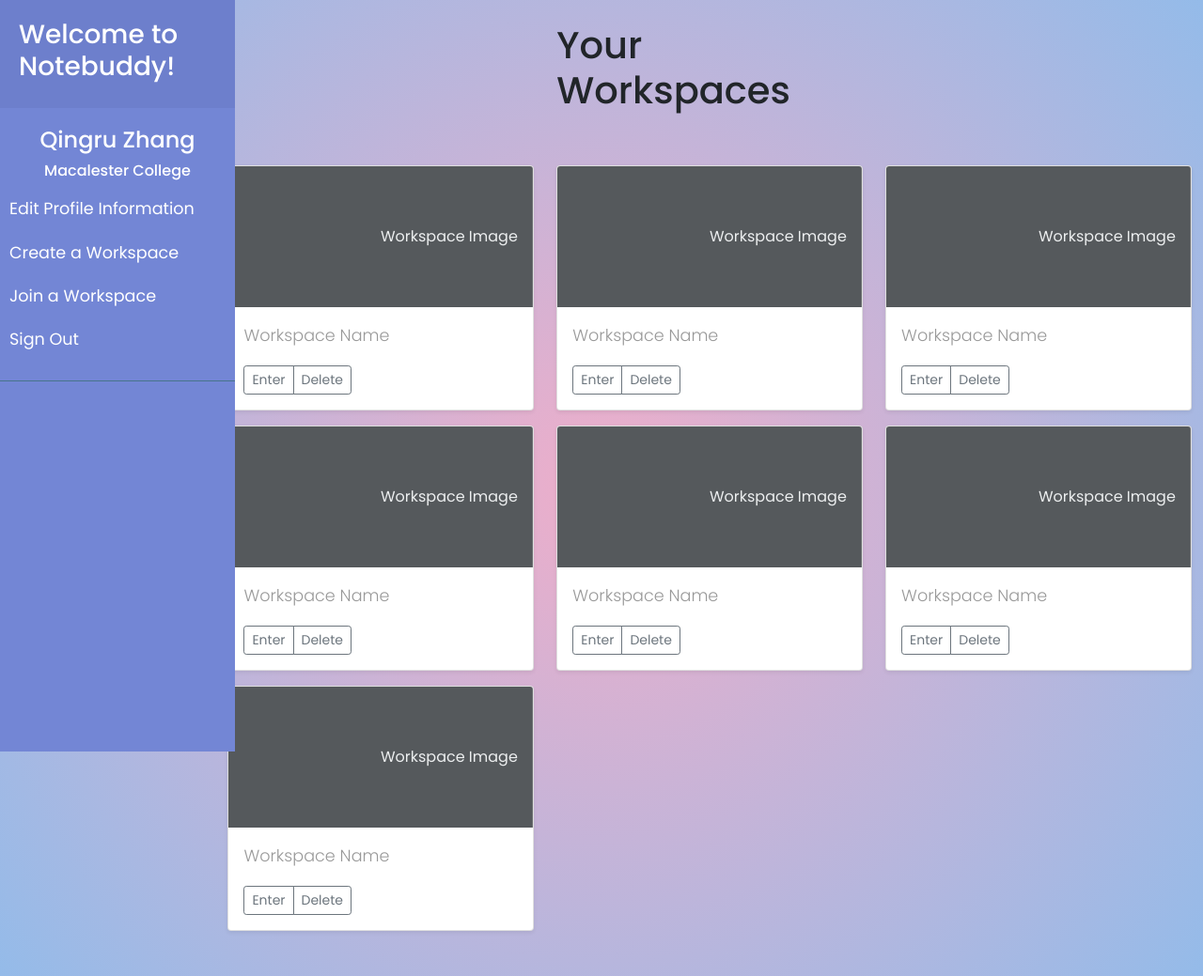
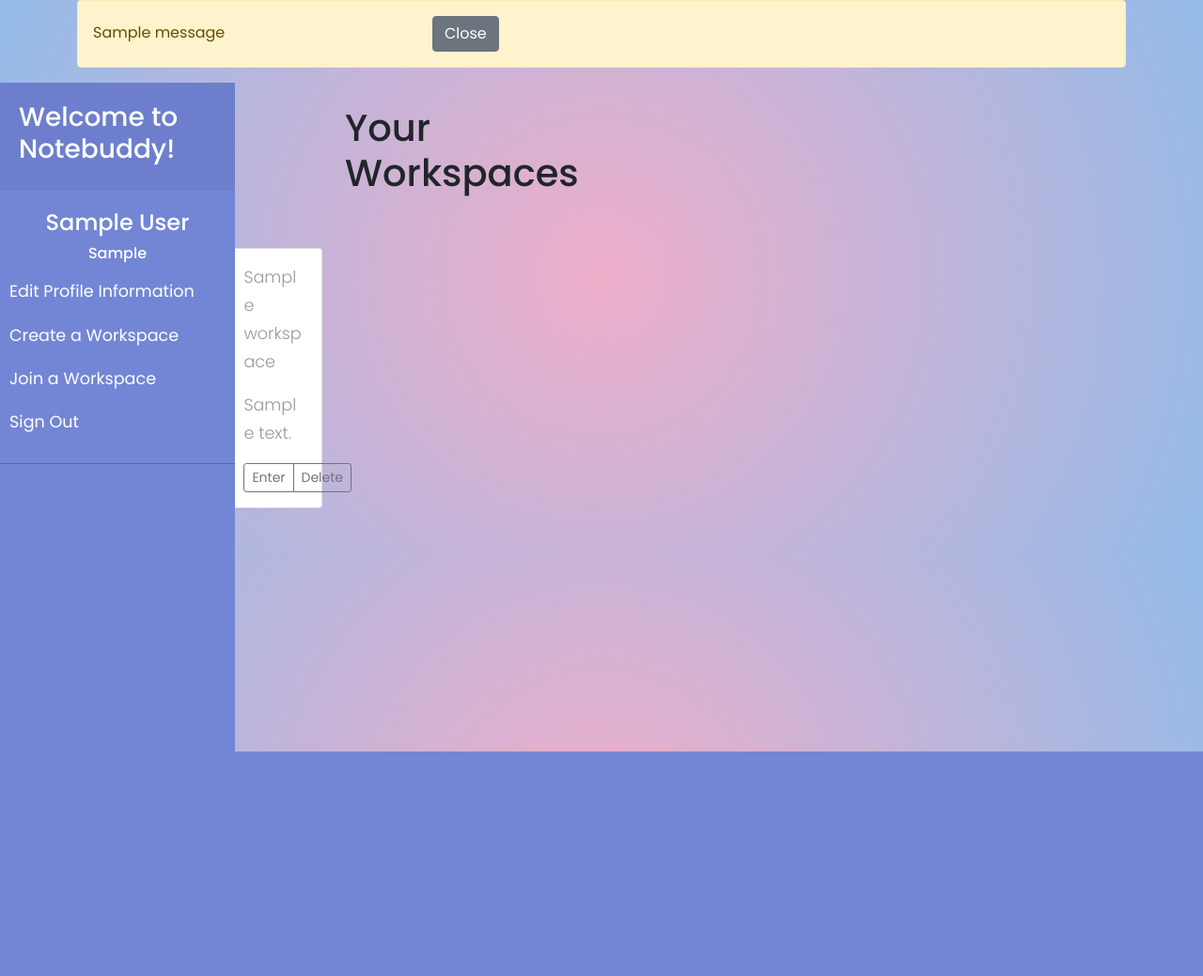
Before and after one commit to stephaniele/notebuddy, a Flask app: page /homepage in a window 1280 px wide. Shown: the whole page at 94% size. After the commit the page ends 800 px from the top, so only its background shows below. Run offline with Flask 2, Linux system fonts and the light colour scheme; a user stored in the database is signed in; tables that the repository leaves empty hold one stand-in row (values such as "Sample post"); one stand-in notice (Sample message) is shown; some libraries are stand-ins or nearby versions.

Commit message:
finish the create workspace and edit profile functionality

```diff
--- a/requirements.txt
+++ b/requirements.txt
@@ -7,3 +7,4 @@ Jinja2==3.0.3
 MarkupSafe==2.0.1
 SQLAlchemy==1.4.27
 Werkzeug==2.0.2
+Flask-Login==0.5.0
--- a/server.py
+++ b/server.py
@@ -3,6 +3,7 @@ from flask import Flask, flash, render_template, request, redirect, url_for
 from werkzeug.utils import secure_filename
 from database import Database, userFactory
 from flask_login import LoginManager, UserMixin, login_user, login_required, logout_user, current_user
+from datetime import datetime
 
 app = Flask(__name__)
 app.config.from_pyfile('server.cfg')
@@ -10,6 +11,10 @@ app.config.from_pyfile('server.cfg')
 db = Database(app)
 login_manager = LoginManager()
 login_manager.init_app(app)
+
+@app.route("/")
+def go_to_sign_in():
+    return redirect("sign_in")
 
 @app.route("/sign_in", methods=["GET", "POST"])
 def sign_in():
@@ -29,14 +34,84 @@ def create_account():
         occupation=request.form["occupation"]
         password=request.form["password"]
         db.User.create(username, email, password, school, occupation)
-        return redirect('/homepage')
+        return redirect('/sign_in')
     else:
         return render_template("accountform.html", action = "/create_account", title = "Create Account")
 
 @app.route("/homepage")
 @login_required
 def index():
-    return render_template("homepage.html")
+
+    return render_template("homepage.html", workspaces = current_user.workspaces, current_user=current_user)
+
+@app.route("/logout")
+@login_required
+def logout():
+    logout_user()
+    return redirect("/sign_in")
+
+@app.route('/edit_profile',methods=["POST","GET"])
+@login_required
+def edit_profile():
+    if request.method == "POST":
+        name = request.form["username"]
+        school = request.form["school"]
+        occupation = request.form["occupation"]
+
+        if name:
+            current_user.updateName(name)
+        if school:
+            current_user.updateSchool(school)
+        if occupation:
+            current_user.updateOccupation(occupation)
+    return redirect("/homepage")
+
+@app.route('/create_workspace',methods=["POST","GET"])
+@login_required
+def create_workspace():
+    if request.method == "POST":
+        name = request.form["workspace_name"]
+        description = request.form["workspace_description"]
+        start_date = request.form["start_date"]
+        end_date = request.form["end_date"]
+
+        datetime_start_date = datetime.strptime(start_date, '%Y-%m-%d')
+        datetime_end_date = datetime.strptime(end_date, '%Y-%m-%d')
+
+
+        # Transform days of week to a string
+        Monday = request.form.get("Monday")
+        Tuesday = request.form.get("Tuesday")
+        Wednesday = request.form.get("Wednesday")
+        Thursday = request.form.get("Thursday")
+        Friday = request.form.get("Friday")
+
+        days_of_week_str = ""
+        if (Monday == "on"):
+            days_of_week_str += "1"
+        if (Tuesday == "on"):
+            days_of_week_str += "2"
+        if (Wednesday == "on"):
+            days_of_week_str += "3"
+        if (Thursday == "on"):
+            days_of_week_str += "4"
+        if (Friday == "on"):
+            days_of_week_str += "5"
+
+        if datetime_start_date > datetime_end_date:
+            flash("Sorry, you didn't successfully create a new workspace. It seems that you chose a start date later than the end date.")
+            return redirect("/homepage")
+
+        if len(days_of_week_str) == 0:
+            flash("Sorry, you didn't successfully create a new workspace. It seems that you didn't select any days of the week.")
+            return redirect("/homepage")
+
+        workspace = db.Workspace.create(name,description,datetime_start_date,datetime_end_date,days_of_week_str)
+
+        db.addUserToWorkspace(current_user,workspace)
+        return redirect("/homepage")
+
+
 
 @app.route("/workspace")
 @login_required
--- a/static/homepage.css
+++ b/static/homepage.css
@@ -109,3 +109,12 @@ a, a:hover, a:focus {
     margin-left: 16%;
     padding-left: 2%;
 }
+
+.card {
+    max-height: 100%;
+    max-width: 100%;
+}
+
+#alert-btn {
+    margin-left: 20%;
+}
--- a/templates/homepage.html
+++ b/templates/homepage.html
@@ -14,7 +14,20 @@
     <title>Welcome to notebuddy</title>
   </head>
 
+
   <body>
+
+  <div class="container">
+      {% for message in get_flashed_messages() %}
+      <div class="alert alert-warning">
+          {{ message }}
+          <button type="button" id = "alert-btn" class="btn btn-secondary" data-bs-dismiss="alert">Close</button>
+      </div>
+      {% endfor %}
+
+      {% block page_content %}{% endblock %}
+  </div>
+
     <div class="wrapper">
         <!-- Sidebar -->
         <nav id="sidebar">
@@ -23,8 +36,8 @@
             </div>
 
             <ul class="list-unstyled components">
-                <h4 >Qingru Zhang</h4>
-                <h6> Macalester College </h6>
+                <h4 >{{current_user.name}}</h4>
+                <h6> {{current_user.school}} </h6>
                 <li>
                   <a  data-bs-toggle="modal" data-bs-target="#ProfileModal">
                     Edit Profile Information
@@ -42,7 +55,7 @@
                 </li>
 
                 <li>
-                    <a href="/sign_in">Sign Out</a>
+                    <a href="/logout">Sign Out</a>
                 </li>
             </ul>
         </nav>
@@ -58,18 +71,22 @@
                 <button type="button" class="btn-close" data-bs-dismiss="modal" aria-label="Close"></button>
               </div>
               <div class="modal-body">
-                <form>
+                <form action="/edit_profile" method="POST">
                   <div class="mb-3">
-                    <label for="exampleInputName1" class="form-label">Name</label>
-                    <input type="text" class="form-control" id="exampleInputName1">
+                    <label for="exampleInputName1" class="form-label">Username</label>
+                    <input type="text" class="form-control" id="exampleInputName1" name="username" placeholder="{{current_user.name}}">
                   </div>
                   <div class="mb-3">
-                    <label for="exampleInputName2" class="form-label">School Name</label>
-                    <input type="text" class="form-control" id="exampleInputName2">
+                    <label for="exampleInputName3" class="form-label">Occupation</label>
+                    <input type="text" class="form-control" id="exampleInputName3" name="occupation" placeholder="{{current_user.occupation}}">
+                  </div>
+                  <div class="mb-3">
+                    <label for="exampleInputName2" class="form-label">School</label>
+                    <input type="text" class="form-control" id="exampleInputName2" name="school" placeholder="{{current_user.school}}">
                   </div>
                   <div class="mb-3">
                     <label for="exampleInputEmail" class="form-label">Email</label>
-                    <input readonly type="email" class="form-control" id="exampleInputEmail" placeholder="qzhang1@macalester.edu">
+                    <input readonly type="email" class="form-control" id="exampleInputEmail" placeholder="{{current_user.email}}">
                   </div>
                   <div class="mb-3">
                     <label for="exampleInputPassword" class="form-label">Password</label>
@@ -93,22 +110,45 @@
                 <button type="button" class="btn-close" data-bs-dismiss="modal" aria-label="Close"></button>
               </div>
               <div class="modal-body">
-                <form>
+                <form   action = "/create_workspace" method = "POST">
                   <div class="mb-3">
-                    <label for="exampleInputName1" class="form-label">Workspace Name</label>
-                    <input type="text" class="form-control" id="exampleInputName1">
+                    <label for="InputName" class="form-label">Workspace Name</label>
+                    <input type="text" class="form-control" id="InputName" name="workspace_name" required>
                   </div>
                   <div class="mb-3">
-                    <label for="date-picker-example" class="form-label">Start Date</label>
-                    <input placeholder="Selected date" type="date" id="date-picker-example" class="form-control datepicker">
+                    <label for="InputDescription" class="form-label">Workspace Description</label>
+                    <textarea type="text" class="form-control" id="InputDescription" name="workspace_description" maxlength="200" > </textarea>
                   </div>
                   <div class="mb-3">
-                    <label for="exampleInputName2" class="form-label">End Date</label>
-                    <input type="date" class="form-control" id="exampleInputName2">
+                    <label for="date-picker-example1" class="form-label">Start Date</label>
+                    <input  placeholder="Selected date" type="date" id="date-picker-example1" class="form-control datepicker" name = "start_date" required>
                   </div>
                   <div class="mb-3">
-                    <label for="exampleInputName2" class="form-label">Days of Week</label>
-                    <input type="text" class="form-control" id="exampleInputName2">
+                    <label for="date-picker-example2" class="form-label">End Date</label>
+                    <input  type="date" class="form-control" id="date-picker-example2" name = "end_date" required>
+                  </div>
+                  <div class="mb-3">
+                    <label>Days Of Week:</label>
+                    <div>
+                      <input type="checkbox" id="Monday" name="Monday">
+                      <label for="Monday">Monday</label>
+                    </div>
+                    <div>
+                      <input type="checkbox" id="Tuesday" name="Tuesday">
+                      <label for="Tuesday">Tuesday</label>
+                    </div>
+                    <div>
+                      <input type="checkbox" id="Wednesday" name="Wednesday">
+                      <label for="Wednesday">Wednesday</label>
+                    </div>
+                    <div>
+                      <input type="checkbox" id="Thursday" name="Thursday">
+                      <label for="Thursday">Thursday</label>
+                    </div>
+                    <div>
+                      <input type="checkbox" id="Friday" name="Friday">
+                      <label for="Friday">Friday</label>
+                    </div>
                   </div>
                   <button type="submit" class="btn btn-primary">Submit</button>
                 </form>
@@ -148,24 +188,23 @@
         <div id="content">
             <div class="container mt-4">
                 <div class="row  justify-content-center">
-                    <div class="col-md-4">
+                    <div class="col-md-4 home-title">
                         <h1>Your Workspaces</h1>
                     </div>
                 </div>
             </div>
 
+
             <div class="album py-5">
-
               <div class="container">
 
                 <div class="row row-cols-1 row-cols-sm-2 row-cols-md-3 gy-3">
-
+                  {% for workspace in workspaces %}
                   <div class="col-md-4">
-                      <div class="card shadow-sm">
-                        <svg class="bd-placeholder-img card-img-top" width="100%" height="150" xmlns="http://www.w3.org/2000/svg" role="img" aria-label="Placeholder: Thumbnail" preserveAspectRatio="xMidYMid slice" focusable="false"><title>Placeholder</title><rect width="100%" height="100%" fill="#55595c"/><text x="50%" y="50%" fill="#eceeef" dy=".3em">Workspace Image</text></svg>
-
+                    <div class="card ">
                       <div class="card-body">
-                          <p class="card-text">Workspace Name</p>
+                        <p class="card-text">{{workspace.name}}</p>
+                        <p class="card-text">{{workspace.description}}</p>
                         <div class="d-flex justify-content-between align-items-center">
                           <div class="btn-group">
                             <a href="/workspace" type="button" class="btn btn-sm btn-outline-secondary">Enter</a>
@@ -175,104 +214,7 @@
                       </div>
                     </div>
                   </div>
-
-                    <div class="col-md-4">
-                      <div class="card shadow-sm">
-                        <svg class="bd-placeholder-img card-img-top" width="100%" height="150" xmlns="http://www.w3.org/2000/svg" role="img" aria-label="Placeholder: Thumbnail" preserveAspectRatio="xMidYMid slice" focusable="false"><title>Placeholder</title><rect width="100%" height="100%" fill="#55595c"/><text x="50%" y="50%" fill="#eceeef" dy=".3em">Workspace Image</text></svg>
-
-                        <div class="card-body">
-                          <p class="card-text">Workspace Name</p>
-                          <div class="d-flex justify-content-between align-items-center">
-                            <div class="btn-group">
-                              <a href="/workspace" type="button" class="btn btn-sm btn-outline-secondary">Enter</a>
-                              <button type="button" class="btn btn-sm btn-outline-secondary">Delete</button>
-                            </div>
-                          </div>
-                        </div>
-                      </div>
-                    </div>
-
-                    <div class="col-md-4">
-                        <div class="card shadow-sm">
-                          <svg class="bd-placeholder-img card-img-top" width="100%" height="150" xmlns="http://www.w3.org/2000/svg" role="img" aria-label="Placeholder: Thumbnail" preserveAspectRatio="xMidYMid slice" focusable="false"><title>Placeholder</title><rect width="100%" height="100%" fill="#55595c"/><text x="50%" y="50%" fill="#eceeef" dy=".3em">Workspace Image</text></svg>
-
-                          <div class="card-body">
-                            <p class="card-text">Workspace Name</p>
-                            <div class="d-flex justify-content-between align-items-center">
-                              <div class="btn-group">
-                                <a href="/workspace" type="button" class="btn btn-sm btn-outline-secondary">Enter</a>
-                                <button type="button" class="btn btn-sm btn-outline-secondary">Delete</button>
-                              </div>
-                            </div>
-                          </div>
-                        </div>
-                      </div>
-
-                      <div class="col-md-4">
-                        <div class="card shadow-sm">
-                          <svg class="bd-placeholder-img card-img-top" width="100%" height="150" xmlns="http://www.w3.org/2000/svg" role="img" aria-label="Placeholder: Thumbnail" preserveAspectRatio="xMidYMid slice" focusable="false"><title>Placeholder</title><rect width="100%" height="100%" fill="#55595c"/><text x="50%" y="50%" fill="#eceeef" dy=".3em">Workspace Image</text></svg>
-
-                          <div class="card-body">
-                            <p class="card-text">Workspace Name</p>
-                            <div class="d-flex justify-content-between align-items-center">
-                              <div class="btn-group">
-                                <a href="/workspace" type="button" class="btn btn-sm btn-outline-secondary">Enter</a>
-                                <button type="button" class="btn btn-sm btn-outline-secondary">Delete</button>
-                              </div>
-                            </div>
-                          </div>
-                        </div>
-                      </div>
-
-                      <div class="col-md-4">
-                        <div class="card shadow-sm">
-                          <svg class="bd-placeholder-img card-img-top" width="100%" height="150" xmlns="http://www.w3.org/2000/svg" role="img" aria-label="Placeholder: Thumbnail" preserveAspectRatio="xMidYMid slice" focusable="false"><title>Placeholder</title><rect width="100%" height="100%" fill="#55595c"/><text x="50%" y="50%" fill="#eceeef" dy=".3em">Workspace Image</text></svg>
-
-                          <div class="card-body">
-                            <p class="card-text">Workspace Name</p>
-                            <div class="d-flex justify-content-between align-items-center">
-                              <div class="btn-group">
-                                <a href="/workspace" type="button" class="btn btn-sm btn-outline-secondary">Enter</a>
-                                <button type="button" class="btn btn-sm btn-outline-secondary">Delete</button>
-                              </div>
-                            </div>
-                          </div>
-                        </div>
-                      </div>
-
-                      <div class="col-md-4">
-                        <div class="card shadow-sm">
-                          <svg class="bd-placeholder-img card-img-top" width="100%" height="150" xmlns="http://www.w3.org/2000/svg" role="img" aria-label="Placeholder: Thumbnail" preserveAspectRatio="xMidYMid slice" focusable="false"><title>Placeholder</title><rect width="100%" height="100%" fill="#55595c"/><text x="50%" y="50%" fill="#eceeef" dy=".3em">Workspace Image</text></svg>
-
-                          <div class="card-body">
-                            <p class="card-text">Workspace Name</p>
-                            <div class="d-flex justify-content-between align-items-center">
-                              <div class="btn-group">
-                                <a href="/workspace" type="button" class="btn btn-sm btn-outline-secondary">Enter</a>
-                                <button type="button" class="btn btn-sm btn-outline-secondary">Delete</button>
-                              </div>
-                            </div>
-                          </div>
-                        </div>
-                      </div>
-
-                      <div class="col-md-4">
-                        <div class="card shadow-sm">
-                          <svg class="bd-placeholder-img card-img-top" width="100%" height="150" xmlns="http://www.w3.org/2000/svg" role="img" aria-label="Placeholder: Thumbnail" preserveAspectRatio="xMidYMid slice" focusable="false"><title>Placeholder</title><rect width="100%" height="100%" fill="#55595c"/><text x="50%" y="50%" fill="#eceeef" dy=".3em">Workspace Image</text></svg>
-
-                          <div class="card-body">
-                            <p class="card-text">Workspace Name</p>
-                            <div class="d-flex justify-content-between align-items-center">
-                              <div class="btn-group">
-                                <a href="/workspace" type="button" class="btn btn-sm btn-outline-secondary">Enter</a>
-                                <button type="button" class="btn btn-sm btn-outline-secondary">Delete</button>
-                              </div>
-                            </div>
-                          </div>
-                        </div>
-                      </div>
-
-
+                  {% endfor %}
 
                   </div>
                 </div>
@@ -285,8 +227,6 @@
     <script src="https://ajax.googleapis.com/ajax/libs/jquery/3.5.1/jquery.min.js"></script>
     <!-- Bootstrap -->
     <script src="https://cdn.jsdelivr.net/npm/bootstrap@5.0.2/dist/js/bootstrap.bundle.min.js" integrity="sha384-MrcW6ZMFYlzcLA8Nl+NtUVF0sA7MsXsP1UyJoMp4YLEuNSfAP+JcXn/tWtIaxVXM" crossorigin="anonymous"></script>
-    <script>
-      $('.datepicker').pickadate();
-    </script>
+
   </body>
 </html>
--- a/templates/workspace.html
+++ b/templates/workspace.html
@@ -40,7 +40,7 @@
                 <a data-toggle="modal" data-target="#inviteModal">Invite members</a>
             </li>
             <li>
-                <a href="/">Back</a>
+                <a href="/homepage">Back</a>
             </li>
 
         </ul>
```
Also changed, not shown: database.py (+13 -7 lines), reset_db.py (+36 -37 lines). Lines whose indentation alone changed are shown as unchanged.
